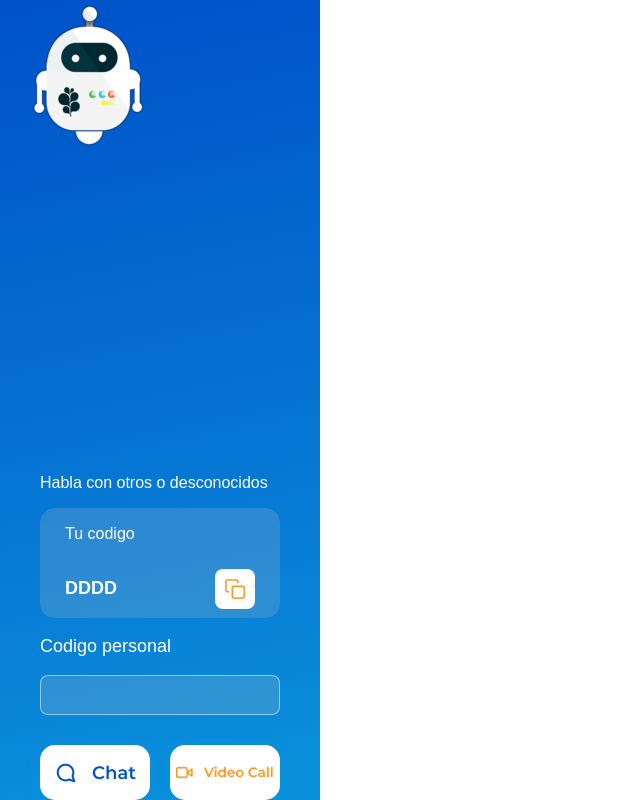
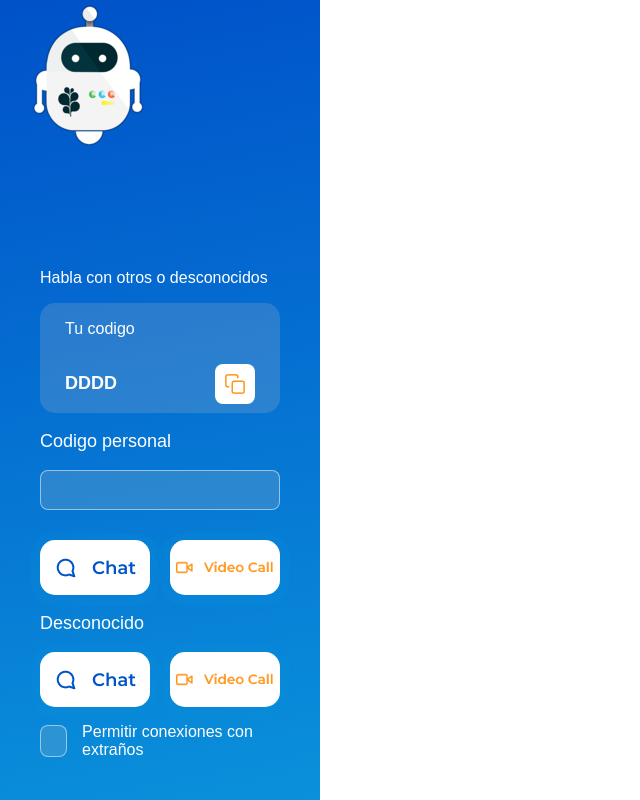
Before and after one commit to VictorAbasto/chatRTC, a website: page public/index.html in a window 1280 px wide. Shown: the whole page, without its empty margins (0-640 px from the left). Drawn offline with nearby package versions, Linux system fonts and the light colour scheme; no server answers.

Commit message:
add: left buttons and UI

```diff
--- a/public/index.html
+++ b/public/index.html
@@ -50,6 +50,30 @@
                             </button>
                         </div>
                     </div>
+
+                    <div class="stranger_connecting_container"">
+                        <p class="stranger_title_container">
+                            Desconocido
+                            </p>
+                            <div class="stranger_buttons_container">
+                                <button class="connecting_button",id="stranger_chat_button">
+                                    <img src="./utils/Images/chatButton.png" class="connecting_buttons_image"></img>
+                                </button>
+                                <button class="connecting_button",id=stranger_video_button">
+                                    <img src="./utils/Images/videoButton.png" class="connecting_buttons_image"></img>
+                                </button>
+                            </div>
+                    </div>
+                    <div class="checkbox_container">
+                        <div class="checkbox_connection" id="allow_stranger_checkbox">
+
+                            <img id="allow_stranger_checkbox_image" class="display_none" src="./utils/Images/check.png"></img>
+                        </div>
+                        <p class="checkbox_container_paragraph">
+                            Permitir conexiones con extraños
+                        </p>
+
+                    </div>
                 </div>
             </div>
             <div class="call_container"></div>
```
